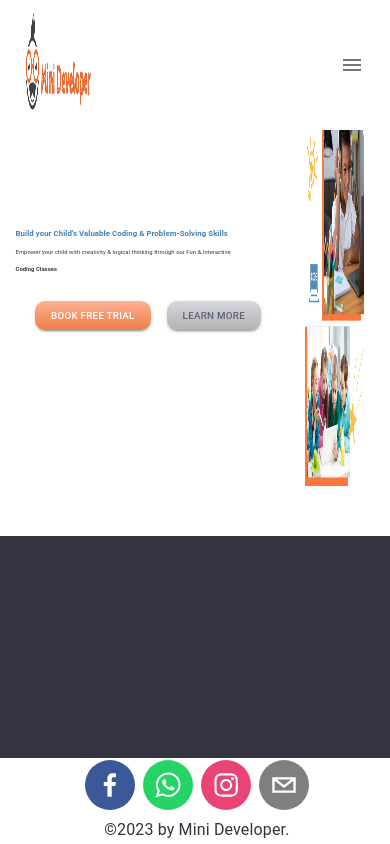
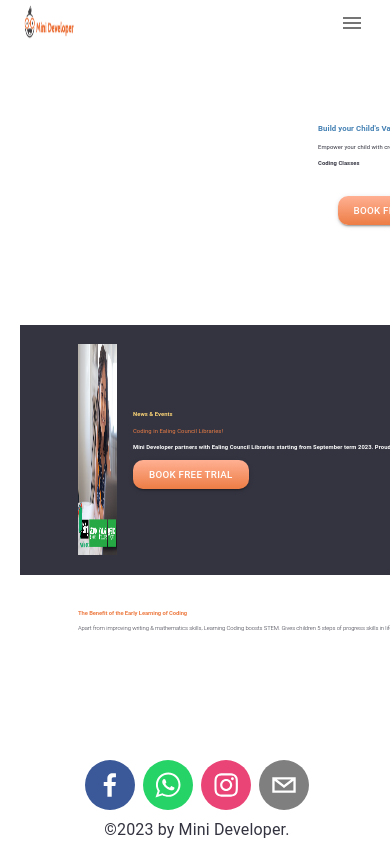
Before and after one commit to hebaarafat159/mini-developer-client, a React (Create React App) app: page / in a window 390 px wide. Shown: the top 844 px of the page. Built offline with nearby package versions, Linux system fonts and the light colour scheme.

Commit message:
css mobile modification

```diff
--- a/src/css/styles.module.css
+++ b/src/css/styles.module.css
@@ -194,17 +194,106 @@
 }
 
 
-.course_details_content{
+.course_details_content {
     display: flex;
     flex-flow: row wrap;
     align-items: flex-start;
     justify-content: space-evenly;
 }
 
-.course_details_content_item{
+.course_details_content_item {
     display: flex;
     flex-flow: row wrap;
     align-items: center;
     justify-content: center;
     padding: 5vmin;
 }
+
+@media only screen and (max-width: 767px) {
+
+    /* Your styles for small screens go here */
+    body {
+        font-size: 14px;
+    }
+
+    .page {
+        display: flex;
+        flex-flow: column wrap;
+        justify-content: center;
+        align-items: center;
+
+    }
+
+    .page_content {
+        display: flex;
+        flex-flow: column wrap;
+        justify-content: center;
+        align-items: center;
+        /* padding: 5vmin 15vmin; */
+        background-color: white;
+    }
+
+    .page_content_dark {
+        display: flex;
+        flex-flow: column wrap;
+        justify-content: center;
+        align-items: center;
+        /* padding: 5vmin 15vmin; */
+        background-color: #333440;
+    }
+
+    .logo {
+        width: 15vw;
+        height: 5vh;
+    }
+
+    .icon {
+        width: 5vw;
+        height: 5vh;
+    }
+
+    .contentImage {
+        width: 10vw;
+        height: 25vh;
+    }
+
+    .subContentImage {
+        width: 5vw;
+        height: 10vh;
+    }
+
+    .course_card {
+        display: flex;
+        flex-flow: column;
+        justify-content: center;
+        align-items: center;
+        background-color: white;
+        width: 70vw;
+        height: auto;
+        margin: 2vmin;
+    }
+
+    .course_card_details {
+        display: flex;
+        flex-flow: column;
+        justify-content: center;
+        align-items: center;
+        padding: 5vmin;
+        background-color: white;
+        width: 70vw;
+        height: auto;
+    }
+
+    .course_card_image {
+        width: 70vw;
+        height: 50vh;
+        padding-bottom: 5vmin;
+        background-size: cover;
+        background-position: center;
+        display: flex;
+        align-items: flex-end;
+        justify-content: center;
+    }
+
+    /* Add more styles as needed */
+}
```
